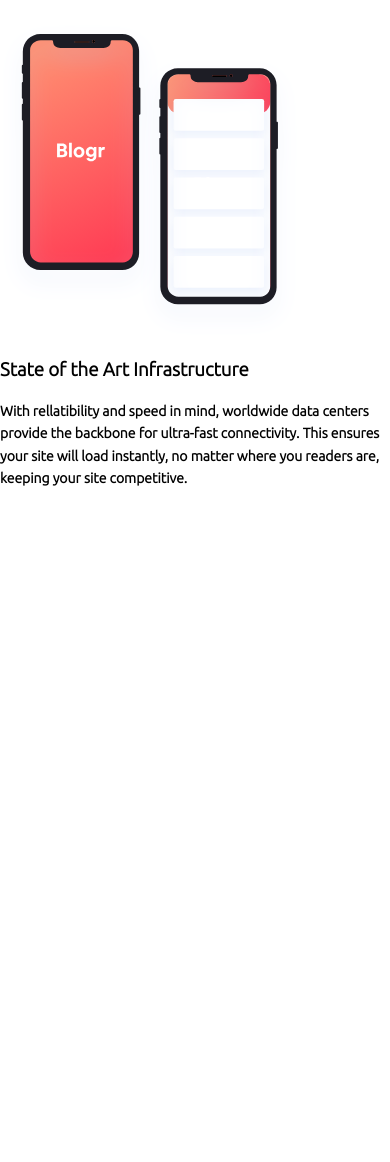
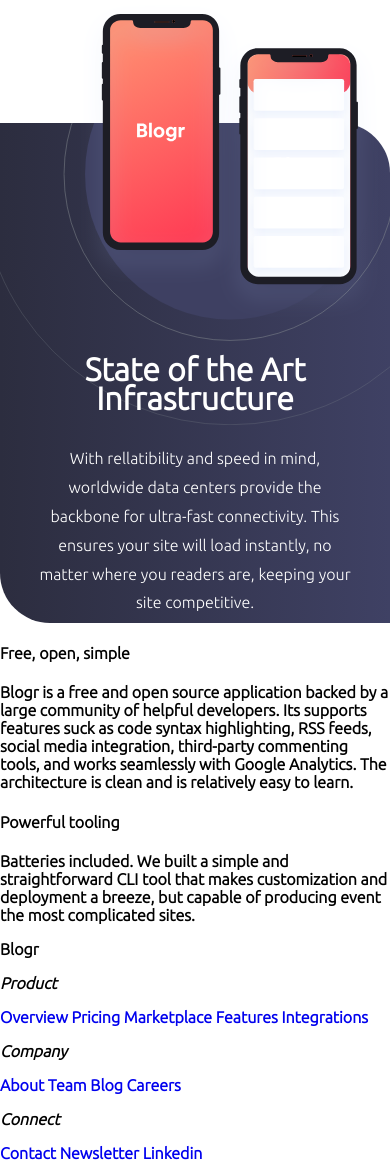
Before and after one commit to YannisHaismann/Blogr-HTML-CSS-JS, a website: page Main.html in a window 390 px wide. Shown: the part 1508-2670 px from the top of the page. Before the commit the page ends 2012 px from the top, so only its background shows below. Drawn offline with Linux system fonts and the light colour scheme.

Commit message:
mobile content Vmobile end

```diff
--- a/Main.html
+++ b/Main.html
@@ -131,7 +131,7 @@
 
 
         </div>
-        <div class="laptop">
+        <div class="laptop-content">
             <div class="text">
                 <div class="text__part1">
                     <h4>Free, open, simple</h4>
--- a/sass/main.scss
+++ b/sass/main.scss
@@ -8,3 +8,4 @@
 @import "layouts/header";
 @import "layouts/mobile-content";
 @import "layouts/desktop-content";
+@import "layouts/laptop-content";
```
Also changed, not shown: public/css/style.css, sass/layouts/_laptop-content.scss (added), 1 other file.
